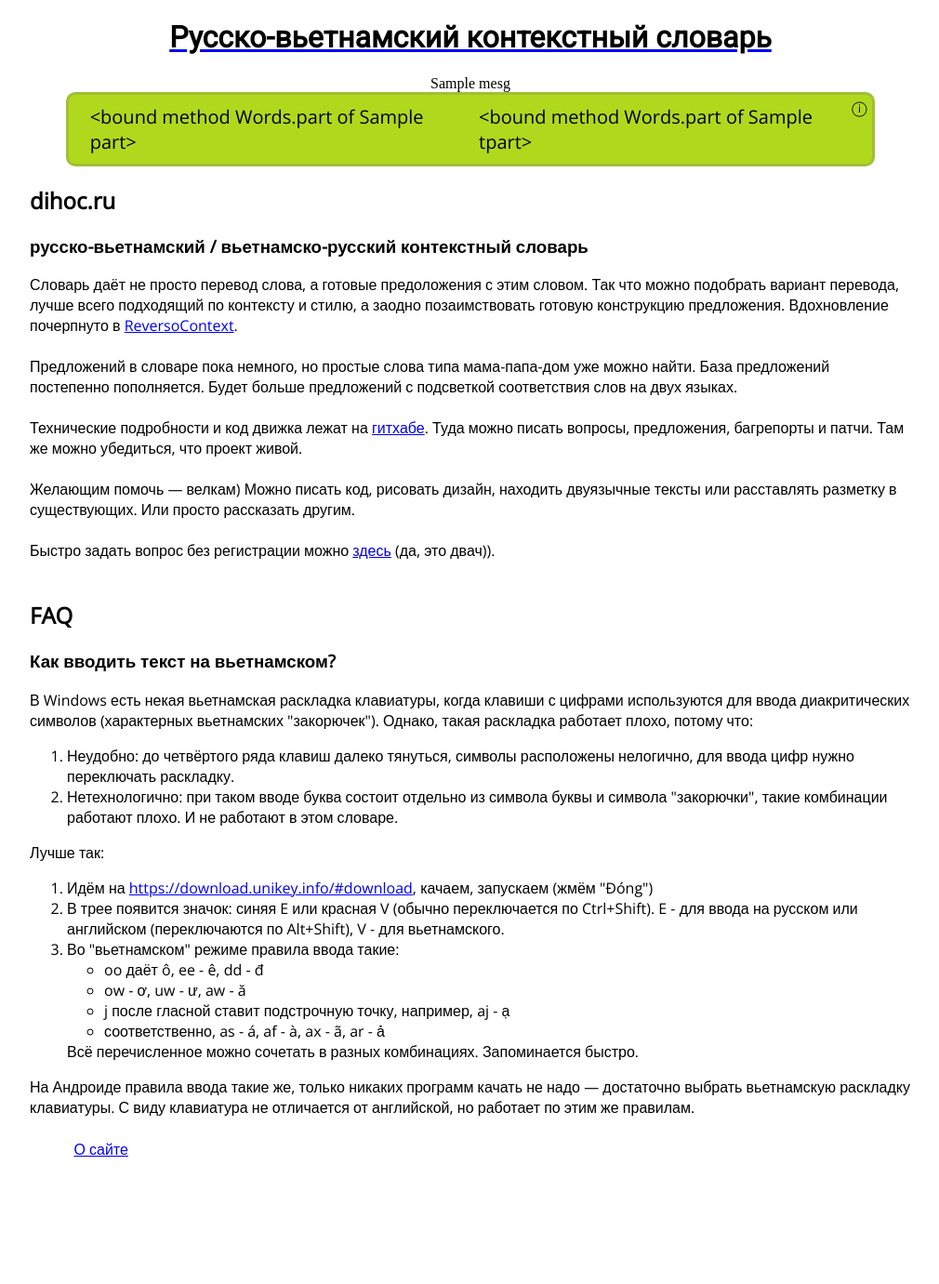
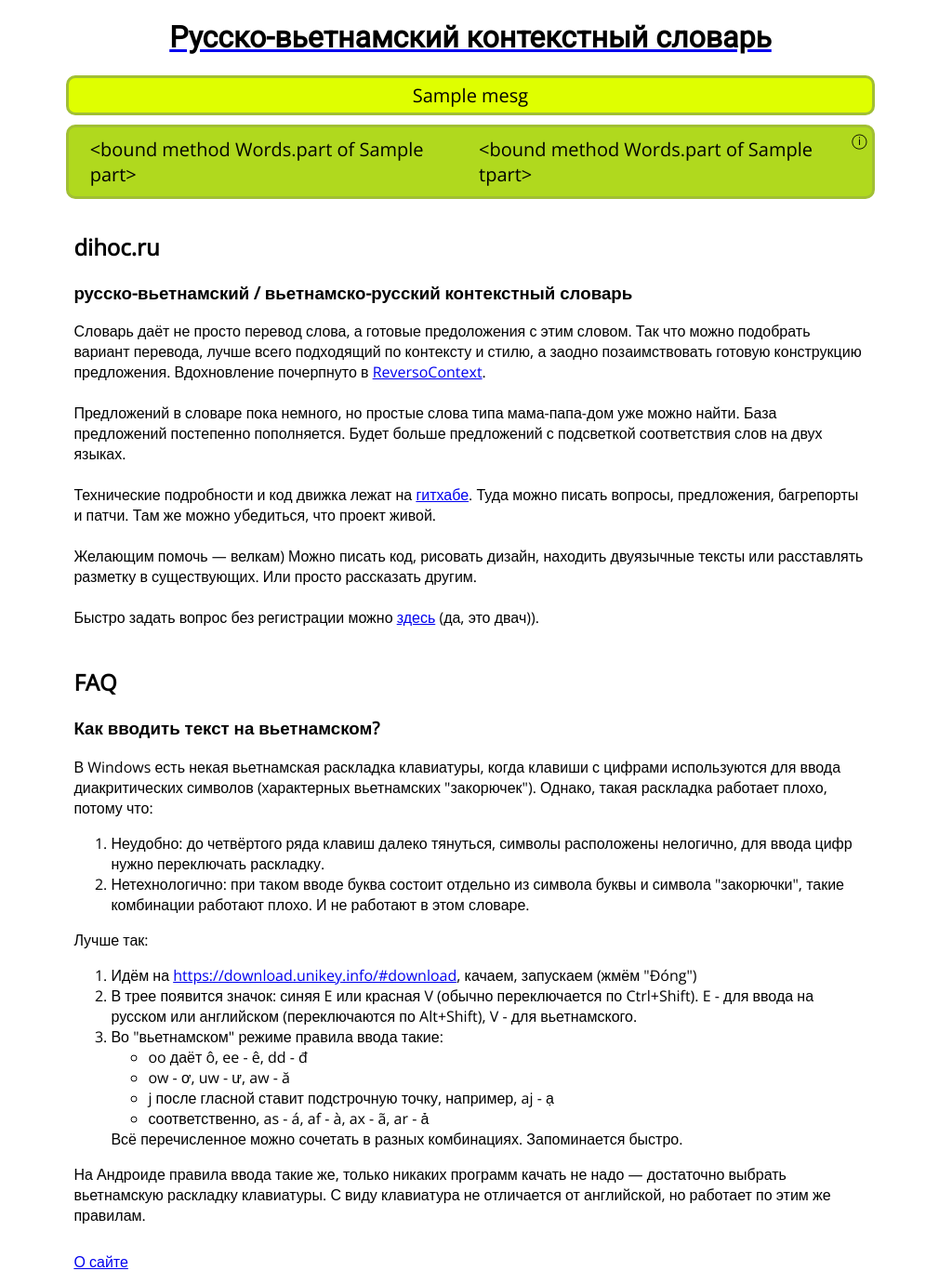
Before and after one commit to dm-bo/slicedlang, a Flask app: template app/templates/search.html in a window 1280 px wide. Shown: the whole page at 93% size, without its empty margins (134-1144 px from the left). Before the commit the page ends 1244 px from the top, so only its background shows below. Run offline with Flask 2, Linux system fonts and the light colour scheme; the template is opened without the code that fills it: most values are stand-ins (such as "Sample title", 1, 10 or a date in 2020); some web fonts are replaced.

Commit message:
CSS for better 'about' including

```diff
--- a/app/static/styles/mysite.css
+++ b/app/static/styles/mysite.css
@@ -51,6 +51,22 @@
 		margin-right: auto;
 		display: flex;
 	}
+
+        div.message {
+                border: 3px solid #A1BF34;
+                margin-bottom: 10px;
+                display: inline-block;
+                border-radius: 10px;
+                background-color: #DFFF00;
+                width: 90%;
+                padding: 5px;
+                /* margin: auto; */
+                margin-left: auto;
+                margin-right: auto;
+                /* display: flex; */
+		font-family: 'Open Sans', sans-serif;
+		font-size: calc(1.25rem);
+        }
 
 	div.title-block {
 		border: 3px solid #A1BF34;
@@ -111,6 +127,12 @@
 	div.about {
 		font-family: 'Open Sans', sans-serif;
 		text-align: left;
+		width: 90%;
+		padding: 5px;
+		margin: auto;
+		margin-left: auto;
+		margin-right: auto;
+		display: table;
 	}
 
 	div.footer {
```
